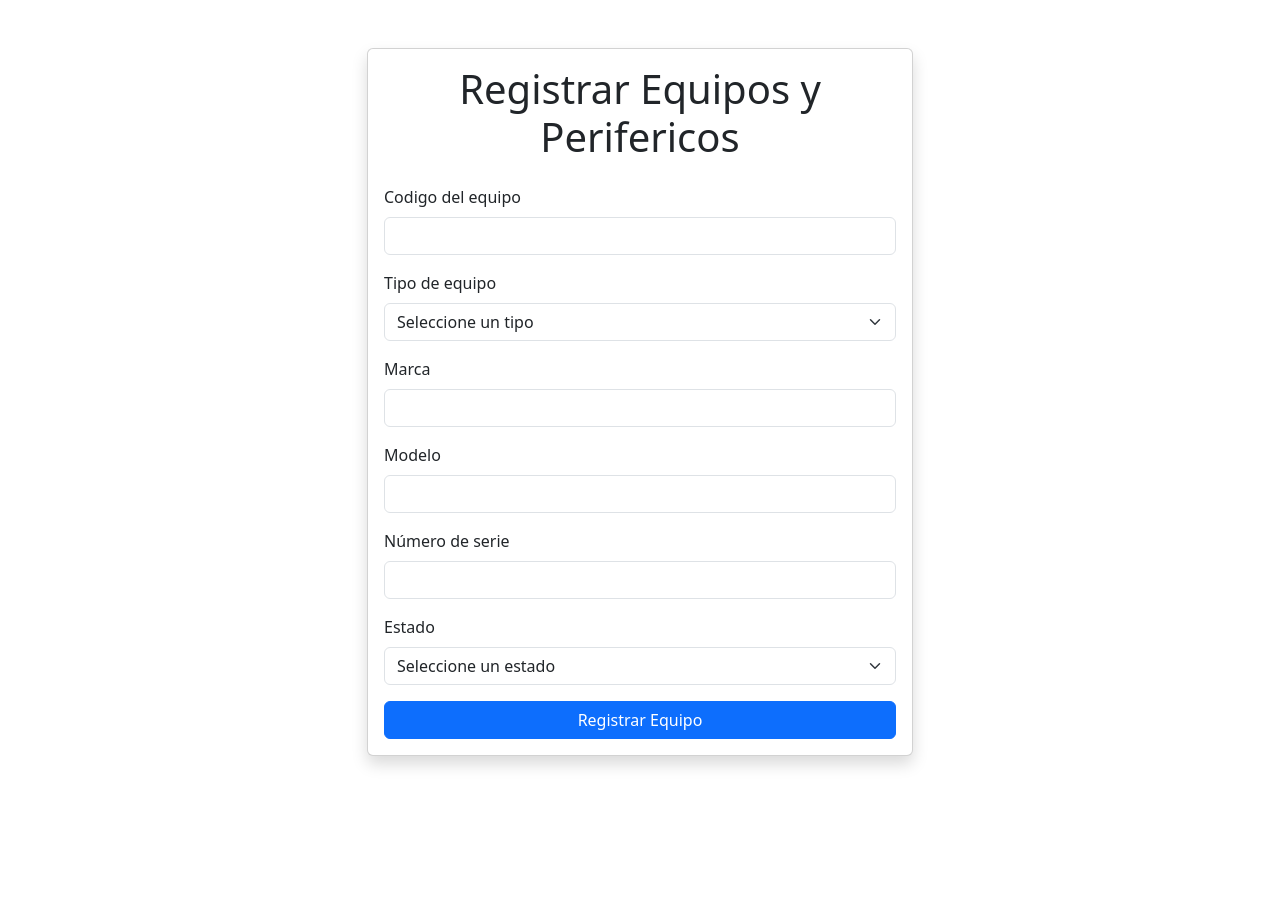
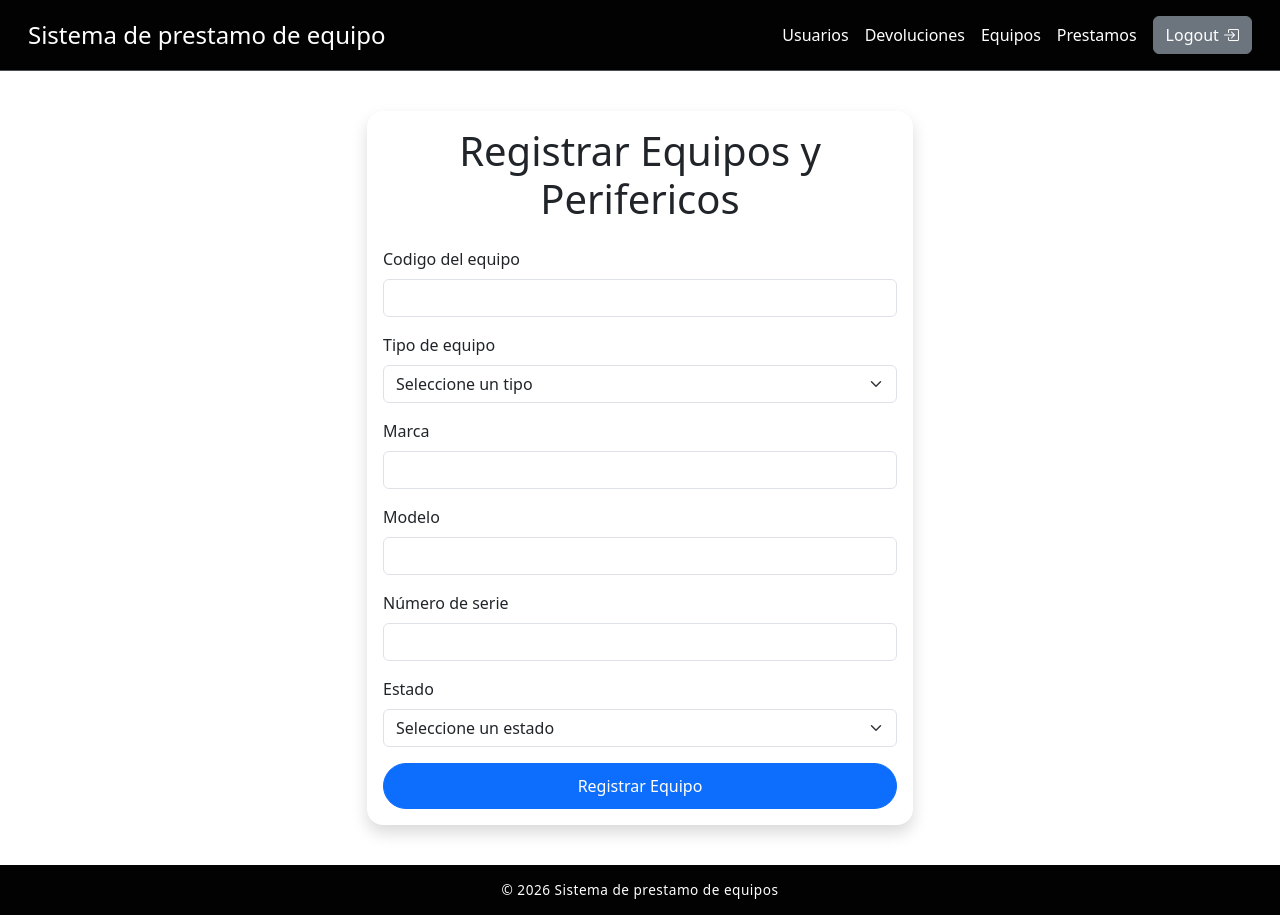
Before and after one commit to SouzziKmp/Proyecto-SC-502-Ambiente-Web-Cliente-Servidor, a PHP site: page /html/registrar_equipo.html in a window 1280 px wide. Before the commit the page ends 767 px from the top, so only its background shows below. Run offline with PHP 8.4, Linux system fonts and the light colour scheme; some libraries are stand-ins or nearby versions.

Commit message:
CSS
se agrego footer header y se hicieron cambios en el css

```diff
--- a/app/proyecto/css/Login.css
+++ b/app/proyecto/css/Login.css
@@ -58,7 +58,7 @@ body {
 }
 
 footer {
-    background-color: #002060;
+    background-color: #020202;
     color: white;
     text-align: center;
     padding: 15px;
--- /dev/null
+++ b/app/proyecto/css/registrar_equipo.css
@@ -0,0 +1,64 @@
+body{
+    background-repeat: no-repeat;
+    background-size: cover;
+    background-attachment: fixed;
+    font-family: Arial, sans-serif;
+    min-height: 100vh;
+    display: flex;
+    flex-direction: column;
+    margin: 0;
+}
+
+main {
+    flex: 1;
+    display: flex;
+    flex-direction: column;
+}
+
+.registrarEquipo {
+    flex: 1;
+    margin-top: 40px;
+    margin-bottom: 40px;
+}
+
+.nav-link {
+    transition: color 0.3s ease;
+}
+.nav-link:hover {
+    color: #aaaaaa !important;
+}
+nav.navbar.bg-dark {
+    background-color: #020202 !important;
+}
+.navbar-brand, .nav-link {
+    color: white !important;
+}
+
+.registrarEquipo .card {
+    border: none;
+    border-radius: 16px;
+    box-shadow: 0 4px 20px rgba(0, 0, 0, 0.1);
+}
+.form-control:focus,
+.form-select:focus {
+    border-color: #0d6efd;
+    box-shadow: 0 0 0 3px rgba(13, 110, 253, 0.15);
+    transition: all 0.3s ease;
+}
+.registrarEquipo .btn-primary {
+    border-radius: 30px;
+    padding: 10px;
+    transition: background-color 0.3s ease, transform 0.2s ease;
+}
+
+footer {
+    background-color: #020202;
+    color: white;
+    text-align: center;
+    padding: 15px;
+    font-size: 0.85rem;
+    letter-spacing: 0.5px;
+}
+footer p {
+    margin: 0; /* elimina el espacio extra */
+}
--- a/app/proyecto/html/registrar_equipo.html
+++ b/app/proyecto/html/registrar_equipo.html
@@ -4,22 +4,36 @@
 <head>
     <meta charset="UTF-8">
     <meta name="viewport" content="width=device-width, initial-scale=1.0">
-
     <title>Registrar Equipo</title>
-
-    <link href="https://cdn.jsdelivr.net/npm/bootstrap@5.3.8/dist/css/bootstrap.min.css" rel="stylesheet"
-        integrity="sha384-sRIl4kxILFvY47J16cr9ZwB07vP4J8+LH7qKQnuqkuIAvNWLzeN8tE5YBujZqJLB" crossorigin="anonymous">
-    <link href="bootstrap.css" rel="stylesheet">
+    <link rel="stylesheet" href="../css/registrar_equipo.css">
+    <link href="https://cdn.jsdelivr.net/npm/bootstrap@5.3.8/dist/css/bootstrap.min.css" rel="stylesheet">
+    <link href="https://cdn.jsdelivr.net/npm/bootstrap-icons@1.10.0/font/bootstrap-icons.css" rel="stylesheet">
     <script src="https://cdn.jsdelivr.net/npm/bootstrap@5.3.8/dist/js/bootstrap.bundle.min.js"></script>
 </head>
 
+<body>
+    <header>
+        <nav class="navbar bg-dark border-bottom border-body p-3" data-bs-theme="dark">
+            <div class="container-fluid d-flex justify-content-between align-items-center">
+                <h1 class="h4 text-white m-0">Sistema de prestamo de equipo</h1>
+                <ul id="nav-menu" class="d-flex align-items-center list-unstyled m-0 gap-3">
+                    <li><a href="#" class="nav-link text-white">Usuarios</a></li>
+                    <li><a href="#" class="nav-link text-white">Devoluciones</a></li>
+                    <li><a href="#" class="nav-link text-white">Equipos</a></li>
+                    <li><a href="#" class="nav-link text-white">Prestamos</a></li>
+                    <li class="dropdown">
+                        <button class="btn btn-secondary" type="button" data-bs-toggle="dropdown" aria-expanded="false">
+                            Logout <i class="bi bi-box-arrow-in-right"></i>
+                        </button>
+                    </li>
+                </ul>
+            </div>
+        </nav>
+    </header>
 
-
-<body>
     <main>
-        <section class="mt-5">
-            <div id="formulario" class="container">
-
+        <section class="registrarEquipo">
+            <div class="container">
                 <div class="row justify-content-center">
                     <div class="col-md-6">
                         <div class="card shadow">
@@ -32,16 +46,13 @@
                                     </div>
                                     <div class="mb-3">
                                         <label for="tipo" class="form-label">Tipo de equipo</label>
-
                                         <select class="form-select" id="tipo" name="tipo" required>
                                             <option value="">Seleccione un tipo</option>
-
                                             <optgroup label="Equipos">
                                                 <option value="desktop">Desktop</option>
                                                 <option value="laptop">Laptop</option>
                                                 <option value="tablet">Tablet</option>
                                             </optgroup>
-
                                             <optgroup label="Periféricos">
                                                 <option value="monitor">Monitor</option>
                                                 <option value="teclado">Teclado</option>
@@ -49,7 +60,6 @@
                                                 <option value="impresora">Impresora</option>
                                                 <option value="proyector">Proyector</option>
                                             </optgroup>
-
                                         </select>
                                     </div>
                                     <div class="mb-3">
@@ -71,7 +81,6 @@
                                             <option value="disponible">Disponible</option>
                                             <option value="prestado">Prestado</option>
                                             <option value="en reparacion">En reparación</option>
-
                                         </select>
                                     </div>
                                     <div class="d-grid">
@@ -79,38 +88,18 @@
                                             Registrar Equipo
                                         </button>
                                     </div>
-
-
                                 </form>
                             </div>
                         </div>
+                    </div>
                 </div>
-
-
-
-
-
+            </div>
         </section>
-
-
-
-
-
-
-
-
-
-
     </main>
 
-
-
-
-
+    <footer>
+        <p>&copy; 2026 Sistema de prestamo de equipos</p>
+    </footer>
 
 </body>
-
-
-
-
 </html>
```
Also changed, not shown: app/proyecto/css/editar_equipo.css (added, +83 -0 lines), app/proyecto/css/equipos.css (added, +92 -0 lines), app/proyecto/html/editar_equipo.html (+32 -3 lines), app/proyecto/html/equipos.html (+30 -4 lines).
